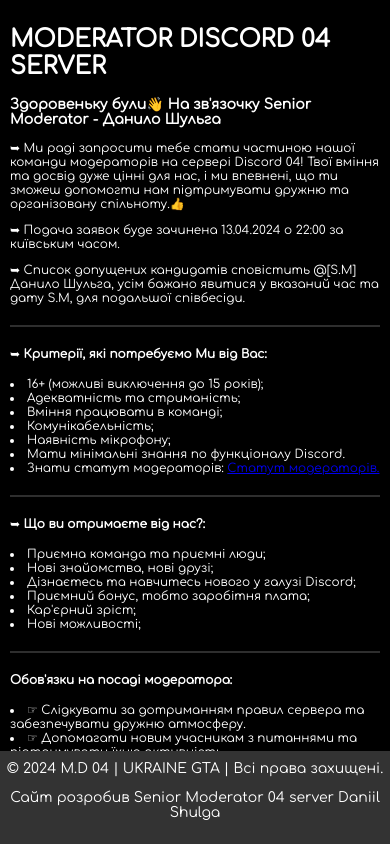
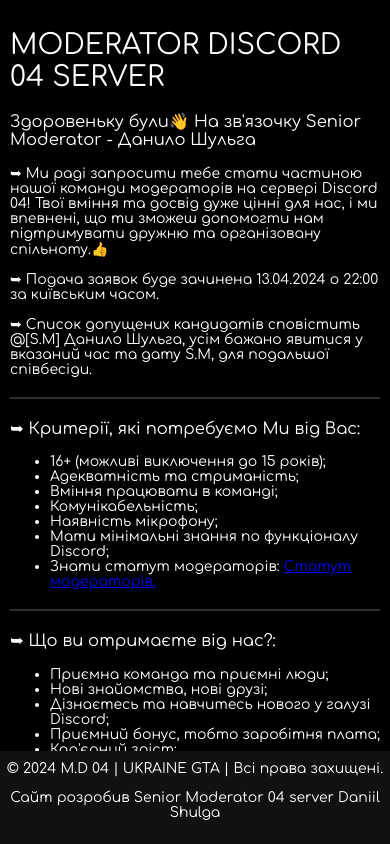
Before and after one commit to moderators-team/UG, a plain HTML site: page index.html in a window 390 px wide. Drawn offline with Linux system fonts and the light colour scheme.

Commit message:
Update index.html

```diff
--- a/index.html
+++ b/index.html
@@ -5,28 +5,33 @@
     <meta name="viewport" content="width=device-width, initial-scale=1.0">
     <title>Головна сторінка</title>
     <link rel="icon" href="https://i.imgur.com/jaTAJV2.png" type="image/png">
-    <link href="https://fonts.googleapis.com/css2?family=Comfortaa:wght@400&display=swap" rel="stylesheet">
+    <link href="https://fonts.googleapis.com/css2?family=Comfortaa:wght@400&family=Roboto:wght@300&display=swap" rel="stylesheet">
 
     <style>
         body {
             font-family: 'Comfortaa', cursive;
-            background-color: black; /* Чорний фон */
+            background-color: #000000; /* Темно-сірий фон */
             color: white;
             margin: 0;
             height: 100vh;
             display: flex;
-            overflow: hidden; /* Заборонити прокрутку в тілі */
+            overflow: hidden;
         }
 
         .text-container {
-            width: 50%; /* Текст займатиме половину сторінки */
+            width: 50%;
             padding: 20px;
             box-sizing: border-box;
-            font-size: 14px; /* Зменшений розмір тексту */
-            overflow-y: auto; /* Додати вертикальну прокрутку */
-            height: calc(100vh - 60px); /* Висота на всю сторінку мінус висота нижнього колонтитула */
-            margin-bottom: 60px; /* Відступ знизу, щоб текст не перекривався з нижнім колонтитулом */
-            position: relative; /* Встановлюємо позицію для кастомного повзунка */
+            font-size: 16px; /* Збільшений розмір тексту */
+            overflow-y: auto;
+            height: calc(100vh - 60px);
+            margin-bottom: 60px;
+            position: relative;
+        }
+
+        .text-container h1, .text-container h3, .text-container h4 {
+            font-family: 'Comfortaa', sans-serif; /* Легкий шрифт для заголовків */
+            font-weight: 400; /* Менше жирний шрифт */
         }
 
         .image-container {
@@ -34,47 +39,42 @@
             background-image: url('https://i.imgur.com/VdqaDVy.png');
             background-size: cover;
             background-position: center;
-            height: 100vh; /* Висота на всю сторінку */
-            position: fixed; /* Зафіксувати зображення */
-            right: 0; /* Правий край */
+            height: 100vh;
+            position: fixed;
+            right: 0;
         }
 
         .login-btn {
             display: flex;
             align-items: center;
-            background-color: rgba(255, 0, 0, 0.25); /* Червоний фон на 25% прозорості */
-            color: red; /* Червоний текст */
+            background-color: rgba(255, 0, 0, 0.25);
+            color: red;
             padding: 10px 20px;
             font-size: 18px;
             border: none;
             cursor: pointer;
             border-radius: 5px;
-            transition: background-color 0.3s ease;
+            transition: background-color 0.3s ease, transform 0.3s ease;
             position: fixed;
-            top: 20px; /* В самому верху */
-            right: 20px; /* З правого боку */
-            z-index: 1000; /* Щоб кнопка була поверх */
+            top: 20px;
+            right: 20px;
+            z-index: 1000;
         }
 
         .login-btn:hover {
-            background-color: rgba(255, 0, 0, 0.75); /* Темніший при наведенні */
-        }
-
-        .login-btn img {
-            margin-right: 10px; /* Відступ між зображенням і текстом */
-            width: 20px;
-            height: 20px;
+            background-color: rgba(255, 0, 0, 0.75);
+            transform: scale(1.05);
         }
 
         hr {
-            border: none; /* Убираємо стандартні стилі */
-            height: 2px; /* Встановлюємо товщину лінії */
-            background-color: #2e2e2e; /* Встановлюємо колір лінії */
-            margin: 20px 0; /* Встановлюємо відступи зверху і знизу */
+            border: none;
+            height: 2px;
+            background-color: #2e2e2e;
+            margin: 20px 0;
         }
 
         footer {
-            background-color: #333; /* Темний фон контитулу */
+            background-color: #111;
             color: white;
             padding: 10px 0;
             text-align: center;
@@ -82,43 +82,54 @@
             position: fixed;
             bottom: 0;
             width: 100%;
-            z-index: 1000; /* Щоб футер був поверх */
+            z-index: 1000;
         }
 
-        /* Стиль прокрутки */
         ::-webkit-scrollbar {
-            width: 8px; /* Ширина прокрутки */
+            width: 7px; /* Ширина прокрутки */
             background: transparent; /* Прозорий фон для прокрутки */
             position: absolute; /* Абсолютне позиціонування для прокрутки */
-            right: -8px; /* Розташування праворуч за межами контейнера */
+            left: 0; /* Розташування зліва */
         }
 
         ::-webkit-scrollbar-thumb {
-            background: rgba(255, 0, 0, 0.75); /* Колір повзунка */
-            border-radius: 10px; /* Заокруглені кути */
+            background: rgba(128, 128, 128, 0.5); /* Сірий з прозорістю */
+            border-radius: 4px; /* Заокруглені кути */
+            height: 30px; /* Висота повзунка */
+            position: relative;
+        }
+
+        ::-webkit-scrollbar-thumb::before {
+            content: '';
+            position: absolute;
+            left: 50%;
+            top: 0;
+            transform: translateX(-50%);
+            width: 1px; /* Ширина лінії */
+            height: 100%; /* Висота на всю висоту повзунка */
+            background: white; /* Колір лінії */
         }
 
         ::-webkit-scrollbar-thumb:hover {
-            background: rgba(255, 0, 0, 1); /* Темніший колір при наведенні */
+            background: rgba(128, 128, 128, 0.75); /* Темніший колір при наведенні */
         }
 
-        /* Медіа-запити для мобільних пристроїв */
         @media (max-width: 768px) {
             .text-container {
-                width: 100%; /* Текст займатиме всю ширину */
-                padding: 10px; /* Менше відступу */
-                font-size: 12px; /* Менший розмір тексту */
-                height: calc(100vh - 60px); /* Висота на всю сторінку мінус висота нижнього колонтитула */
+                width: 100%;
+                padding: 10px;
+                font-size: 14px;
+                height: calc(100vh - 60px);
             }
 
             .image-container {
-                display: none; /* Сховати зображення на мобільних пристроях */
+                display: none;
             }
 
             .login-btn {
-                font-size: 16px; /* Зменшити розмір кнопки на мобільних */
-                top: 10px; /* Зменшити відстань від верху */
-                right: 10px; /* Зменшити відстань від правого краю */
+                font-size: 16px;
+                top: 10px;
+                right: 10px;
             }
         }
     </style>
@@ -127,38 +138,43 @@
     <div class="text-container">
         <h1>MODERATOR DISCORD 04 SERVER</h1>
         <h3>Здоровеньку були👋  На зв'язочку Senior Moderator - Данило Шульга</h3>
-        <p>➥ Ми раді запросити тебе стати частиною нашої команди модераторів на сервері Discord 04! Твої вміння та досвід дуже цінні для нас, і ми впевнені, що ти зможеш допомогти нам підтримувати дружню та організовану спільноту.👍
-        </p>
+        <p>➥ Ми раді запросити тебе стати частиною нашої команди модераторів на сервері Discord 04! Твої вміння та досвід дуже цінні для нас, і ми впевнені, що ти зможеш допомогти нам підтримувати дружню та організовану спільноту.👍</p>
         <p>➥ Подача заявок буде зачинена 13.04.2024 о 22:00 за київським часом.</p>
-        <p>➥ Список допущених кандидатів сповістить @[S.M] Данило Шульга, усім бажано явитися у вказаний час та дату S.M, для подальшої співбесіди.<p>
+        <p>➥ Список допущених кандидатів сповістить @[S.M] Данило Шульга, усім бажано явитися у вказаний час та дату S.M, для подальшої співбесіди.</p>
         <hr>
-        <h4>➥ Критерії, які потребуємо Ми від Вас:</h4>
-        <p><li> 16+ (можливі виключення до 15 років);
-        <li> Адекватність та стриманість;
-        <li> Вміння працювати в команді;
-        <li> Комунікабельність;
-        <li> Наявність мікрофону;
-        <li> Мати мінімальні знання по функціоналу Discord.
-        <li> Знати статут модераторів: <a href="https://forum.ukraine-gta.com.ua/threads/%D0%A1%D1%82%D0%B0%D1%82%D1%83%D1%82-%D0%BC%D0%BE%D0%B4%D0%B5%D1%80%D0%B0%D1%82%D0%BE%D1%80%D1%96%D0%B2-%D1%83-%D0%B4%D1%96%D1%81%D0%BA%D0%BE%D1%80%D0%B4.20233/" target="_blank">Статут модераторів.</a><p>
+        <h3>➥ Критерії, які потребуємо Ми від Вас:</h3>
+        <ul>
+            <li>16+ (можливі виключення до 15 років);</li>
+            <li>Адекватність та стриманість;</li>
+            <li>Вміння працювати в команді;</li>
+            <li>Комунікабельність;</li>
+            <li>Наявність мікрофону;</li>
+            <li>Мати мінімальні знання по функціоналу Discord;</li>
+            <li>Знати статут модераторів: <a href="https://forum.ukraine-gta.com.ua/threads/%D0%A1%D1%82%D0%B0%D1%82%D1%83%D1%82-%D0%BC%D0%BE%D0%B4%D0%B5%D1%80%D0%B0%D1%82%D0%BE%D1%80%D1%96%D0%B2-%D1%83-%D0%B4%D1%96%D1%81%D0%BA%D0%BE%D1%80%D0%B4.20233/" target="_blank">Статут модераторів.</a></li>
+        </ul>
         <hr>
-        <h4>➥ Що ви отримаєте від нас?:</h4>
-        <p><li> Приємна команда та приємні люди;
-        <li> Нові знайомства, нові друзі;
-        <li> Дізнаєтесь та навчитесь нового у галузі Discord;
-        <li> Приємний бонус, тобто заробітня плата;
-        <li> Кар'єрний зріст;
-        <li> Нові можливості;<p>
+        <h3>➥ Що ви отримаєте від нас?:</h3>
+        <ul>
+            <li>Приємна команда та приємні люди;</li>
+            <li>Нові знайомства, нові друзі;</li>
+            <li>Дізнаєтесь та навчитесь нового у галузі Discord;</li>
+            <li>Приємний бонус, тобто заробітня плата;</li>
+            <li>Кар'єрний зріст;</li>
+            <li>Нові можливості;</li>
+        </ul>
         <hr>
-        <h4>Обов'язки на посаді модератора:</h4>
-        <p><li>☞ Слідкувати за дотриманням правил сервера та забезпечувати дружню атмосферу.
-        <li>☞ Допомагати новим учасникам з питаннями та підтримувати їхню активність.
-        <li>☞ Організовувати та проводити заходи, які зроблять наше спілкування ще цікавішим.<p>
+        <h3>Обов'язки на посаді модератора:</h3>
+        <ul>
+            <li>☞ Слідкувати за дотриманням правил сервера та забезпечувати дружню атмосферу;</li>
+            <li>☞ Допомагати новим учасникам з питаннями та підтримувати їхню активність;</li>
+            <li>☞ Організовувати та проводити заходи, які зроблять наше спілкування ще цікавішим;</li>
+        </ul>
         <hr>
         <h4>Ми пропонуємо вам дружню команду однодумців, можливість розвитку своїх навичок модерації та, звичайно ж, вдячність від усіх учасників нашого серверу.</h4>
         <h1>ВАЖЛИВО</h1>
         <h4>Якщо у вас відсутній з вище перерахованих критеріїв, не подавайте заявку... Не витрачайте свій і наш час.
-        • Причина відмови заявки не розголошується, якщо вас не схвалили, то не потрібно флудити "Чому мене відмовили?". </h4>
-        <h3>✉️Якщо ти зацікавлений(-а), заповнюй форму: <a href="https://forms.gle/J8yzFYWWrXz8ywKEA" target="_blank">ТИК.</a><p></h3>
+        • Причина відмови заявки не розголошується, якщо вас не схвалили, то не потрібно флудити "Чому мене відмовили?".</h4>
+        <h3>✉️Якщо ти зацікавлений(-а), заповнюй форму: <a href="https://forms.gle/J8yzFYWWrXz8ywKEA" target="_blank">ТИК.</a></h3>
     </div>
     <div class="image-container"></div>
 
```
